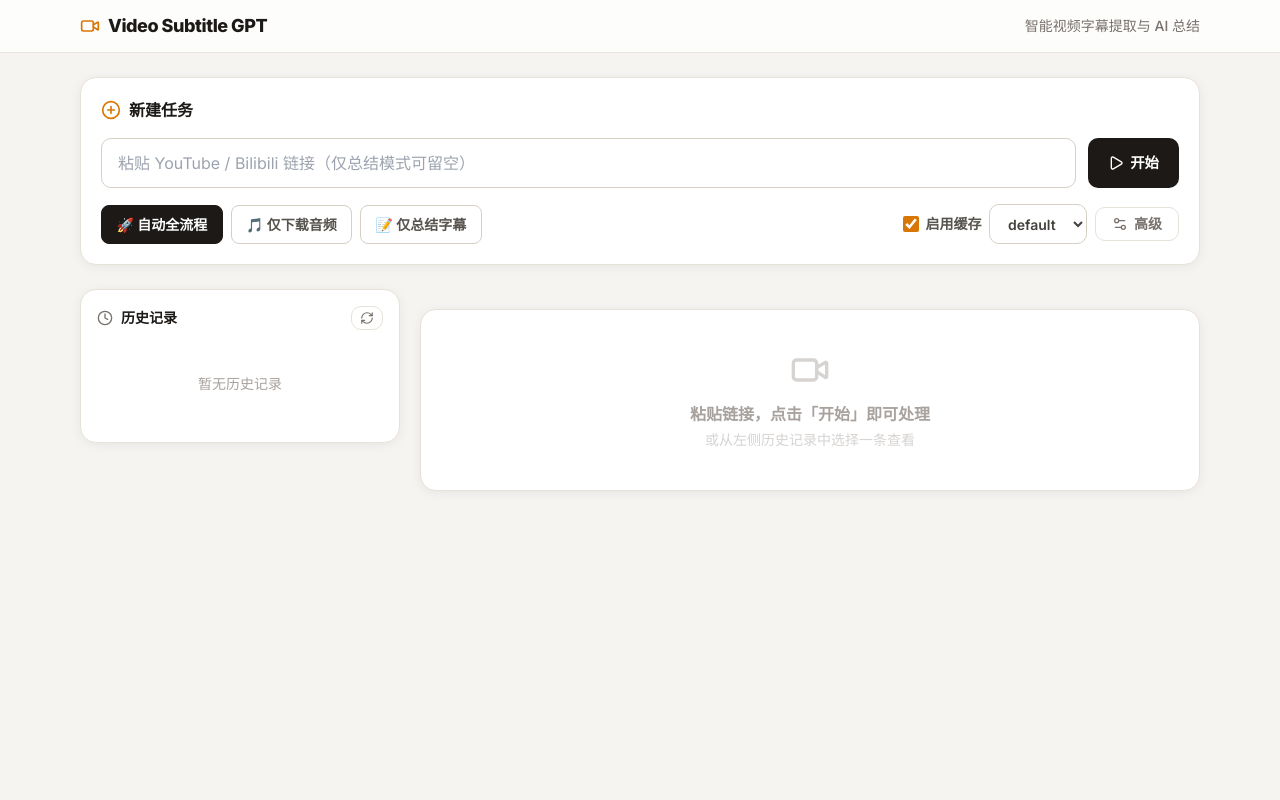
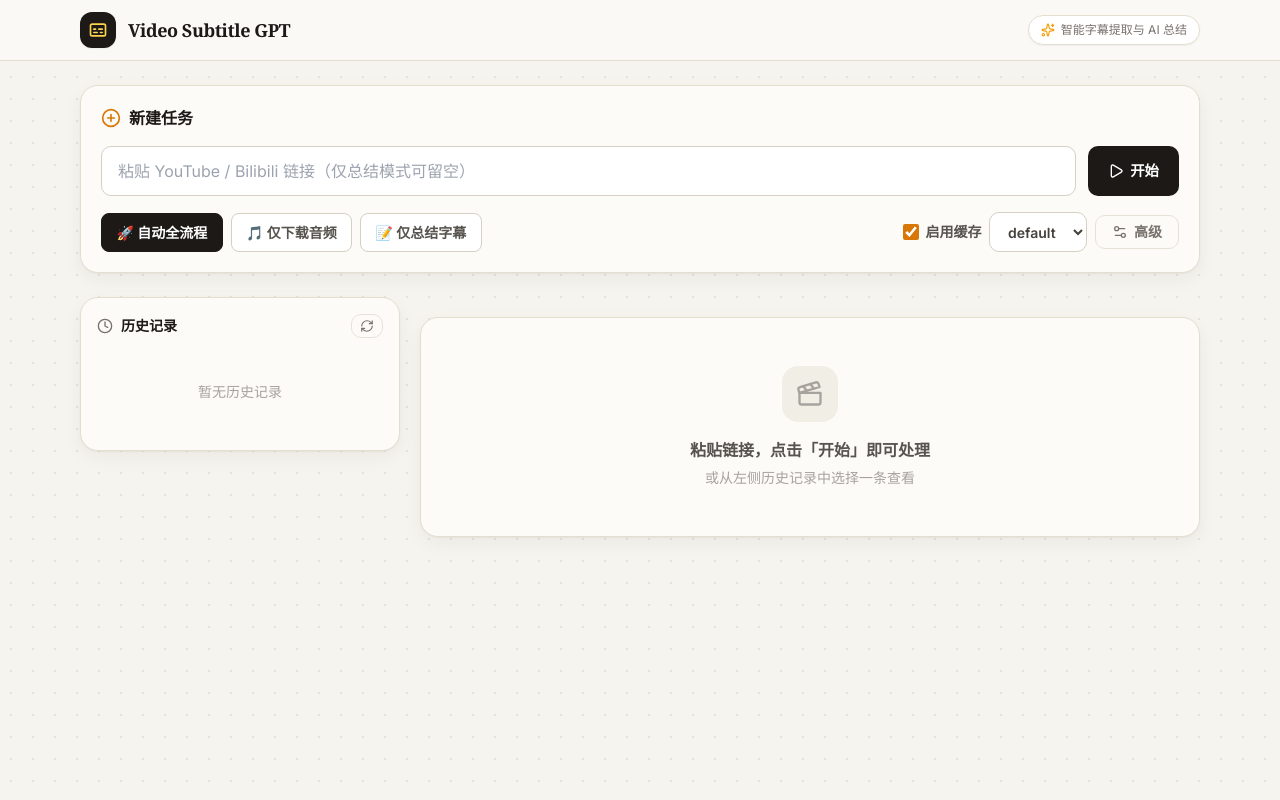
Before and after one commit to Huoyuuu/video-subtitle-gpt, a FastAPI app: page / in a window 1280 px wide. Run offline with FastAPI, Linux system fonts and the light colour scheme; data that the repository does not hold is empty; some libraries are stand-ins or nearby versions.

Commit message:
UI: 纸白风格精修（衬线标题 / 微交互 / 空状态）
- 纸感点阵底纹、Noto Serif SC 品牌与标题、按压反馈、滚动条统一
- 顶栏改为墨色图标盒 + 衬线品牌，空状态更精致
- 保留全部 JS 钩子与交互逻辑

```diff
--- a/app/templates/index.html
+++ b/app/templates/index.html
@@ -8,12 +8,23 @@
 <script src="https://unpkg.com/lucide@latest"></script>
 <script src="https://cdn.jsdelivr.net/npm/marked/marked.min.js"></script>
 <style>
-  @import url('https://fonts.googleapis.com/css2?family=Inter:wght@400;500;600;700;800&display=swap');
+  @import url('https://fonts.googleapis.com/css2?family=Inter:wght@400;500;600;700;800&family=Noto+Serif+SC:wght@600;700&display=swap');
   * { font-family: 'Inter', -apple-system, BlinkMacSystemFont, sans-serif; }
-  body { min-height: 100vh; background: #f5f4f0; color: #1c1917; }
+  body {
+    min-height: 100vh; color: #1c1917;
+    background-color: #f6f4ef;
+    background-image: radial-gradient(#e7e2d8 1px, transparent 1px);
+    background-size: 22px 22px;
+  }
+  .font-serif { font-family: 'Noto Serif SC', ui-serif, Georgia, serif; }
+
+  /* micro-interactions */
+  .press { transition: transform .12s ease, background-color .15s ease, box-shadow .2s ease, border-color .2s ease; }
+  .press:active { transform: translateY(1px) scale(.99); }
+  .lift { transition: transform .18s cubic-bezier(.2,.7,.2,1), box-shadow .2s ease, border-color .2s ease; }
 
   /* cards */
-  .card { background: #fff; border: 1px solid #e7e2d8; border-radius: 16px; box-shadow: 0 2px 12px rgba(0,0,0,.06); }
+  .card { background: #fcfbf8; border: 1px solid #e4decf; border-radius: 18px; box-shadow: 0 1px 2px rgba(38,34,28,.04), 0 6px 18px rgba(38,34,28,.05); }
 
   /* step indicator */
   .step-dot { width: 28px; height: 28px; border-radius: 50%; display: flex; align-items: center; justify-content: center; font-weight: 800; font-size: .8rem; flex-shrink: 0; }
@@ -24,7 +35,8 @@
   .step-line.done { background: #16a34a; }
 
   /* buttons */
-  .btn { display: inline-flex; align-items: center; justify-content: center; gap: .4rem; border-radius: 10px; padding: .6rem 1rem; font-weight: 700; font-size: .9rem; transition: .15s; cursor: pointer; border: none; }
+  .btn { display: inline-flex; align-items: center; justify-content: center; gap: .4rem; border-radius: 10px; padding: .6rem 1rem; font-weight: 700; font-size: .9rem; transition: transform .12s ease, background-color .15s ease, border-color .15s ease, color .15s ease; cursor: pointer; border: none; }
+  .btn:active:not(:disabled) { transform: translateY(1px) scale(.99); }
   .btn:disabled { opacity: .5; cursor: not-allowed; }
   .btn-primary { background: #1c1917; color: #fff; }
   .btn-primary:hover:not(:disabled) { background: #292524; }
@@ -101,9 +113,10 @@
   @keyframes fadeIn { from { opacity:0; transform:translateY(6px) } to { opacity:1; transform:none } }
 
   /* scrollbar */
-  ::-webkit-scrollbar { width: 6px; height: 6px; }
-  ::-webkit-scrollbar-track { background: #f1ede3; border-radius: 10px; }
-  ::-webkit-scrollbar-thumb { background: #c9bfae; border-radius: 10px; }
+  ::-webkit-scrollbar { width: 9px; height: 9px; }
+  ::-webkit-scrollbar-track { background: transparent; }
+  ::-webkit-scrollbar-thumb { background: #ded7c5; border-radius: 10px; border: 2px solid #f6f4ef; }
+  ::-webkit-scrollbar-thumb:hover { background: #cdc4ad; }
 
   /* spinner */
   @keyframes spin { to { transform: rotate(360deg) } }
@@ -115,13 +128,16 @@
 <body>
 
 <!-- Header -->
-<header class="border-b border-stone-200 bg-white/80 backdrop-blur sticky top-0 z-10">
-  <div class="max-w-6xl mx-auto px-4 py-3 flex items-center justify-between">
-    <div class="flex items-center gap-2">
-      <i data-lucide="video" class="w-5 h-5 text-amber-600"></i>
-      <span class="font-black text-lg tracking-tight">Video Subtitle GPT</span>
-    </div>
-    <span class="text-sm text-stone-500 font-medium">智能视频字幕提取与 AI 总结</span>
+<header class="border-b border-[#e4decf] bg-[#fcfbf8]/80 backdrop-blur-md sticky top-0 z-10">
+  <div class="max-w-6xl mx-auto px-4 py-3 flex items-center gap-3">
+    <span class="grid place-items-center w-9 h-9 rounded-xl bg-[#1c1917] text-amber-300 shadow-sm press">
+      <i data-lucide="captions" class="w-5 h-5"></i>
+    </span>
+    <span class="font-serif text-lg font-bold tracking-tight leading-none">Video Subtitle GPT</span>
+    <span class="ml-auto hidden sm:inline-flex items-center gap-1.5 text-xs text-stone-500 bg-white border border-[#e4decf] rounded-full px-3 py-1.5 shadow-sm">
+      <i data-lucide="sparkles" class="w-3.5 h-3.5 text-amber-500"></i>
+      智能字幕提取与 AI 总结
+    </span>
   </div>
 </header>
 
@@ -131,7 +147,7 @@
   <section class="card p-5 fade-in">
     <div class="flex items-center gap-2 mb-4">
       <i data-lucide="plus-circle" class="w-5 h-5 text-amber-600"></i>
-      <h2 class="font-black text-base">新建任务</h2>
+      <h2 class="font-serif font-bold text-base">新建任务</h2>
     </div>
 
     <form id="jobForm" class="space-y-4">
@@ -195,7 +211,7 @@
     <div class="flex items-center justify-between mb-4">
       <div class="flex items-center gap-2">
         <i data-lucide="activity" class="w-5 h-5 text-amber-600"></i>
-        <h2 class="font-black text-base">当前任务</h2>
+        <h2 class="font-serif font-bold text-base">当前任务</h2>
       </div>
       <div class="flex items-center gap-2">
         <span id="statusBadge" class="badge badge-idle">idle</span>
@@ -287,10 +303,12 @@
       </section>
 
       <!-- 空状态提示 -->
-      <div id="emptyState" class="card p-10 text-center fade-in">
-        <i data-lucide="video" class="w-10 h-10 text-stone-300 mx-auto mb-3"></i>
-        <p class="text-stone-400 font-semibold">粘贴链接，点击「开始」即可处理</p>
-        <p class="text-stone-300 text-sm mt-1">或从左侧历史记录中选择一条查看</p>
+      <div id="emptyState" class="card p-12 text-center fade-in">
+        <span class="grid place-items-center w-14 h-14 mx-auto mb-4 rounded-2xl bg-[#f1eee5] text-stone-400">
+          <i data-lucide="clapperboard" class="w-7 h-7"></i>
+        </span>
+        <p class="font-serif font-bold text-stone-600 text-base">粘贴链接，点击「开始」即可处理</p>
+        <p class="text-stone-400 text-sm mt-1.5">或从左侧历史记录中选择一条查看</p>
       </div>
 
     </div>
```
